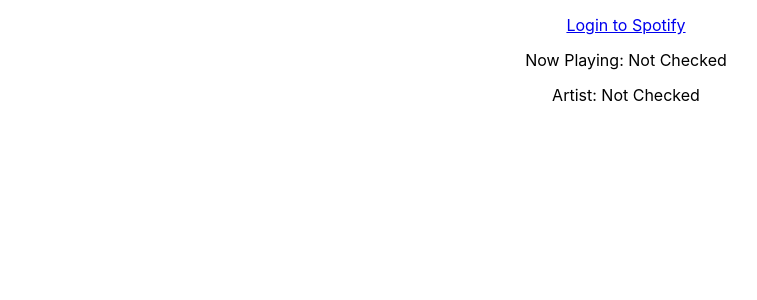
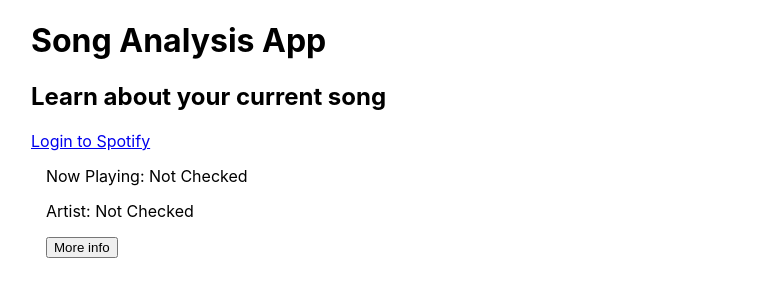
Before and after one commit to tdsimpson/Song-Analysis, a React (Create React App) app in the folder client/: page / in a window 1280 px wide. Shown: the top 300 px of the page, without its empty margins (14-771 px from the left). Built offline with nearby package versions, Linux system fonts and the light colour scheme; no server answers; what spotify-web-api-js would draw is missing.

Commit message:
Added header component

```diff
--- a/client/src/App.js
+++ b/client/src/App.js
@@ -1,5 +1,5 @@
 import React, { Component } from 'react';
-import './App.css';
+import './SongInfo.css';
 
 import SpotifyWebApi from 'spotify-web-api-js';
 const spotifyApi = new SpotifyWebApi();
@@ -8,7 +8,30 @@
 const searchUrl = "https://en.wikipedia.org/w/api.php?action=opensearch&limit=20&format=json&search=";
 
 
-class App extends Component {
+class App extends React.Component {
+  render() {
+    return (
+      <div>
+        <Header />
+        <SongInfo />
+      </div>
+    );
+  }
+}
+
+class Header extends React.Component {
+  render() {
+    return (
+      <div>
+        <h1>Song Analysis App</h1>
+        <h2>Learn about your current song</h2>
+      </div>
+    );
+  }
+}
+
+
+class SongInfo extends Component {
   constructor() {
     super();
     const params = this.getHashParams();
@@ -66,6 +89,7 @@
   // Wikipedia API to get a JSON response of a description
   getWiki(term) {
     const proxyurl = "https://cors-anywhere.herokuapp.com/";
+
     fetch(proxyurl + searchUrl + "/" + term)
       .then(response => response.json())
       .then(contents => {
@@ -92,7 +116,7 @@
           Artist: {this.state.nowPlaying.artist}
         </div>
 
-        {/* Rendering the album art */}
+        {/* Checking to see if there is alubm art and then rendering it if true*/}
         <div>
           {this.state.nowPlaying.albumArt && <img src={this.state.nowPlaying.albumArt} alt="Album art not found" style={{ height: 150 }} />}
         </div>
@@ -105,7 +129,9 @@
 
         {/* Calling a function to get the artist descriptoino form Wikipedia */}
         <div>
-          {this.getWiki(this.state.nowPlaying.artist)}
+          <button onClick={this.getWiki(this.state.nowPlaying.artist)}>
+            More info
+          </button>
         </div>
 
         {/* Rendering description */}
--- a/client/src/App.css
+++ b/client/src/SongInfo.css
@@ -1,12 +1,8 @@
-.App {
+.SongInfo {
   text-align: center;
 }
 
-.App-logo {
-  height: 40vmin;
-}
-
-.App-header {
+.SongInfo-header {
   background-color: #282c34;
   min-height: 100vh;
   display: flex;
@@ -17,7 +13,7 @@
   color: white;
 }
 
-.App-link {
+.SongInfo-link {
   color: #09d3ac;
 }
 
```
